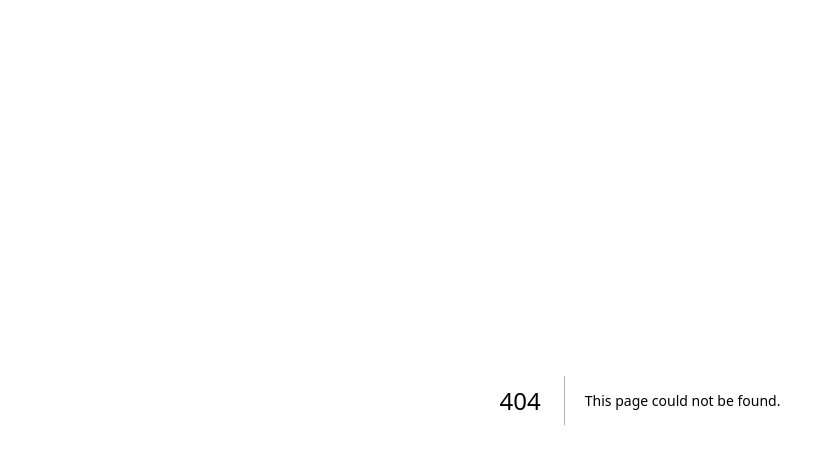
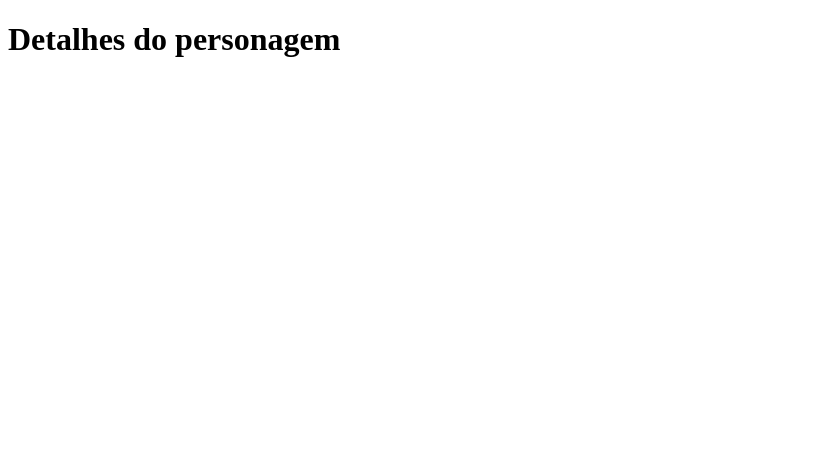
Before and after one commit to Famorgui11/project-whatif-codeboost, a Next.js app: page /character/1 in a window 1280 px wide. Before the commit this address had no page. Shown: the top 464 px of the page, without its empty margins (0-835 px from the left). Built offline with nearby package versions, Linux system fonts and the light colour scheme.

Commit message:
feat: route configuration

```diff
--- /dev/null
+++ b/src/pages/404.js
@@ -0,0 +1,5 @@
+export default function PageNotFound() {
+    return(
+        <h1>Página não encontrada</h1>
+    )
+}
--- /dev/null
+++ b/src/pages/character/[slug].js
@@ -0,0 +1,5 @@
+export default function PageCharacter() {
+    return (
+      <h1>Detalhes do personagem</h1>
+    )
+  }
```
